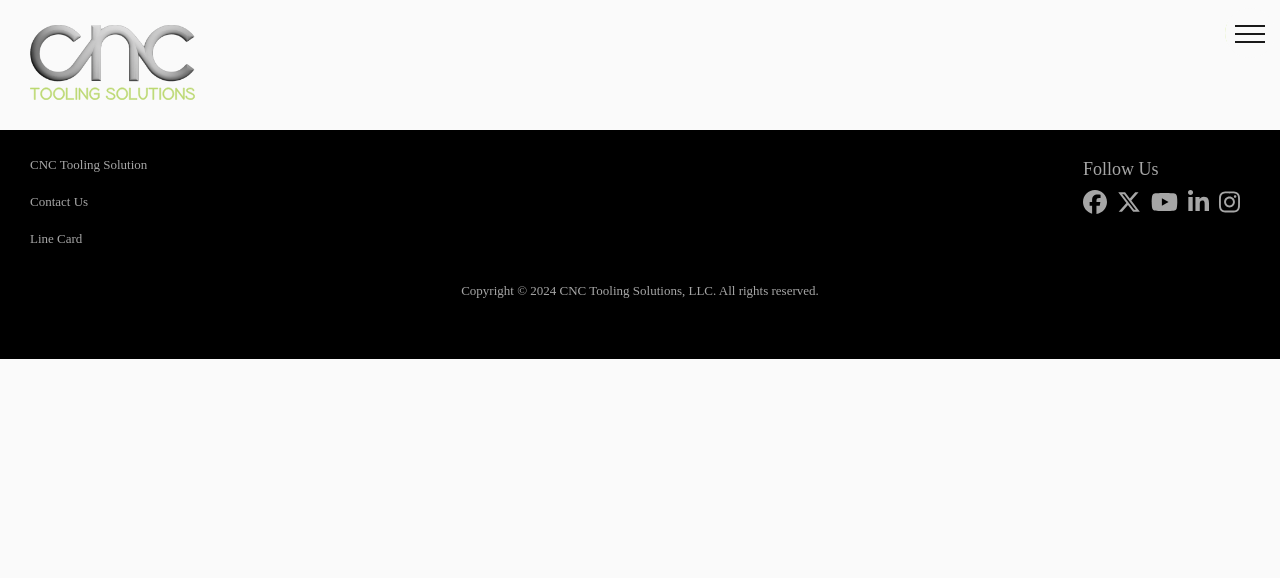
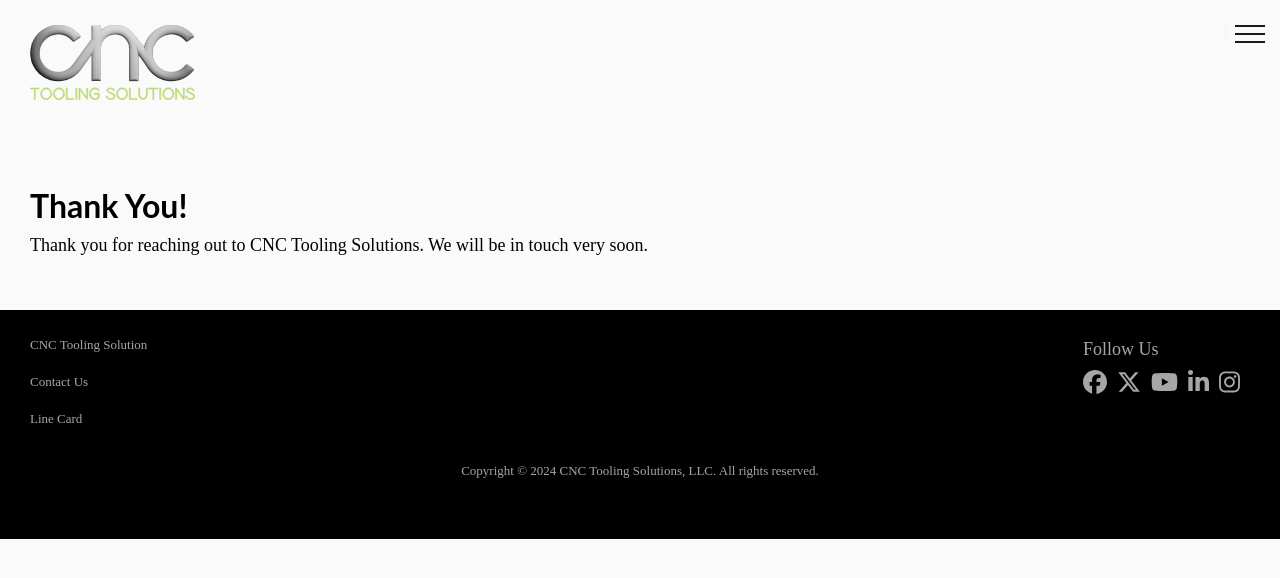
Before and after one commit to jcarp19/cnc, a React (Create React App) app: page /thank-you in a window 1280 px wide. Shown: the top 578 px of the page. Built offline with nearby package versions, Linux system fonts and the light colour scheme; a web font is replaced by a local one.

Commit message:
thank you page complete

```diff
--- a/public/style.css
+++ b/public/style.css
@@ -413,6 +413,10 @@
   text-decoration: none;
 }
 
+.thankyou {
+  margin: 5rem 3rem;
+}
+
 .content {
   display: flex;
   flex-direction: column;
--- a/src/App.js
+++ b/src/App.js
@@ -4,6 +4,7 @@
 import Home from "./pages/Home";
 import Contact from "./pages/Contact";
 import Products from "./pages/Products";
+import ThankYou from "./pages/ThankYou";
 
 function App() {
   return (
@@ -13,6 +14,7 @@
         <Route index element={<Home />} />
         <Route path='contact' element={<Contact />} />
         <Route path='line-card' element={<Products />} />
+        <Route path='thank-you' element={<ThankYou />} />
       </Routes>
       <Footer />
     </>
--- a/src/index.css
+++ b/src/index.css
@@ -413,6 +413,10 @@
   text-decoration: none;
 }
 
+.thankyou {
+  margin: 5rem 3rem;
+}
+
 .content {
   display: flex;
   flex-direction: column;
--- a/src/pages/Contact.js
+++ b/src/pages/Contact.js
@@ -8,13 +8,15 @@
   faUser,
 } from "@fortawesome/free-solid-svg-icons";
 import emailjs from "@emailjs/browser";
+import { useNavigate } from "react-router-dom";
 
 const Contact = () => {
   const form = useRef();
+  const navigate = useNavigate();
 
   const sendEmail = (e) => {
     e.preventDefault();
-    console.log(e.target);
+    // console.log(e.target);
 
     emailjs.sendForm(
       "service_fa0q28b",
@@ -23,6 +25,9 @@
       form.current,
       "oM1yzTDkzEL3QkFBe"
     );
+    // return redirect("/thank-you");
+    console.log("form submitted");
+    navigate("/thank-you");
   };
 
   return (
--- /dev/null
+++ b/src/pages/ThankYou.js
@@ -0,0 +1,15 @@
+import React from "react";
+
+const ThankYou = () => {
+  return (
+    <section className='thankyou'>
+      <h1>Thank You!</h1>
+      <p>
+        Thank you for reaching out to CNC Tooling Solutions. We will be in touch
+        very soon.
+      </p>
+    </section>
+  );
+};
+
+export default ThankYou;
--- a/src/sass/Main.scss
+++ b/src/sass/Main.scss
@@ -11,5 +11,6 @@
 @import "./components/gallery";
 @import "./components/header";
 @import "./components/navigation";
+@import "./components/thankyou";
 
 @import "./layout/flexlayout";
--- /dev/null
+++ b/src/sass/components/_thankyou.scss
@@ -0,0 +1,3 @@
+.thankyou {
+  margin: 5rem 3rem;
+}
```
Also changed, not shown: 2 other files (tests, documents, lock files or other folders).
